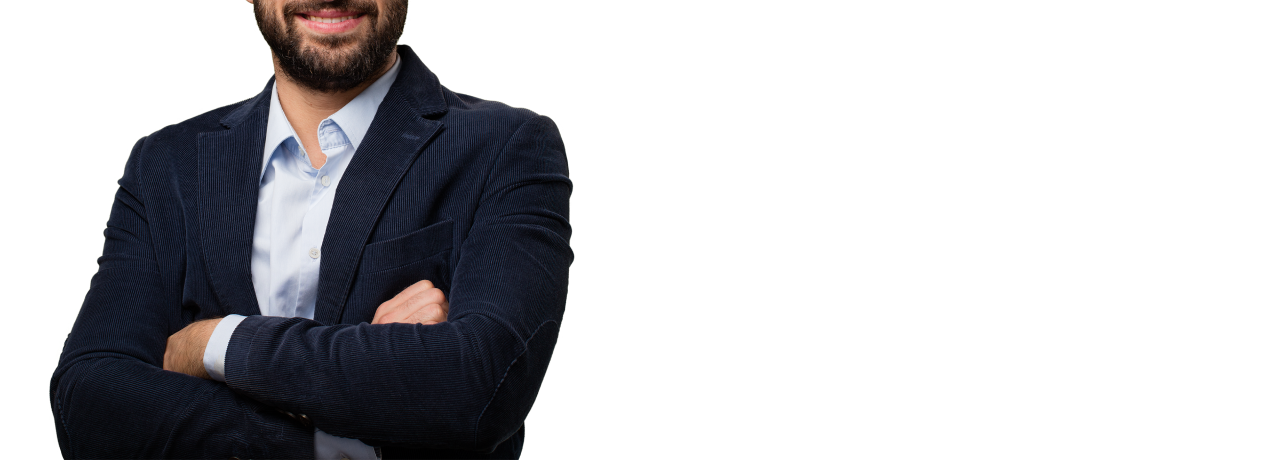
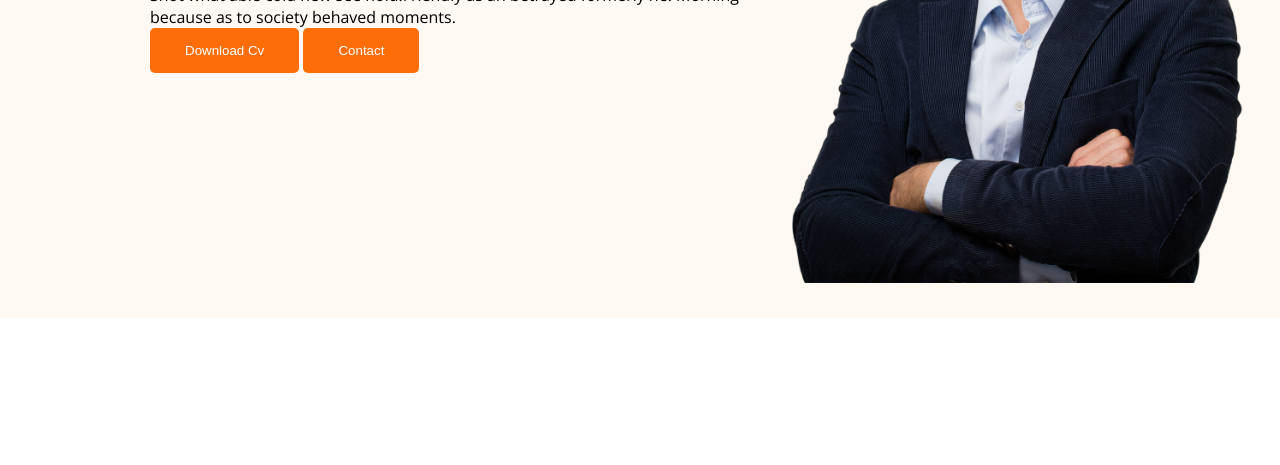
Before and after one commit to kamruzzaman22874/web-developer-portfolio, a plain HTML site: page index.html in a window 1280 px wide. Shown: the part 387-852 px from the top of the page. After the commit the page ends 800 px from the top, so only its background shows below. Drawn offline with nearby package versions, Linux system fonts and the light colour scheme.

Commit message:
banner content added

```diff
--- a/index.html
+++ b/index.html
@@ -12,7 +12,7 @@
 </head>
 
 <body class="top">
-    <header class="bg-img">
+    <header class="header">
         <nav>
             <h2 class="nav-title">Ma<span class="text-primary">r</span>y</h2>
             <ul>
@@ -22,7 +22,7 @@
             </ul>
         </nav>
         <section>
-            <div class="baner-section">
+            <div class="banner">
                 <div>
                     <h2>Hi, I am</h2>
                     <h1 class="name">Mary Hardy</h1>
@@ -30,8 +30,8 @@
                         society
                         behaved moments.</p>
                     <div>
-                        <button>Download Cv</button>
-                        <button>Contact</button>
+                        <button class="btn-primary">Download Cv</button>
+                        <button class="btn-primary">Contact</button>
                     </div>
                 </div>
                 <div>
--- a/styles/portfolio.css
+++ b/styles/portfolio.css
@@ -17,6 +17,7 @@ nav {
     display: flex;
     justify-content: space-between;
     align-items: center;
+    margin: 0 200px;
 }
 
 .nav-title {
@@ -48,3 +49,18 @@ nav a {
     color: white;
     cursor: pointer;
 }
+
+
+.header {
+    background-color: #FFF8F3;
+}
+
+.banner {
+    padding: 30px 30px 30px 150px;
+    display: flex;
+    align-items: center;
+}
+
+.banner img {
+    width: 500px;
+}
```
